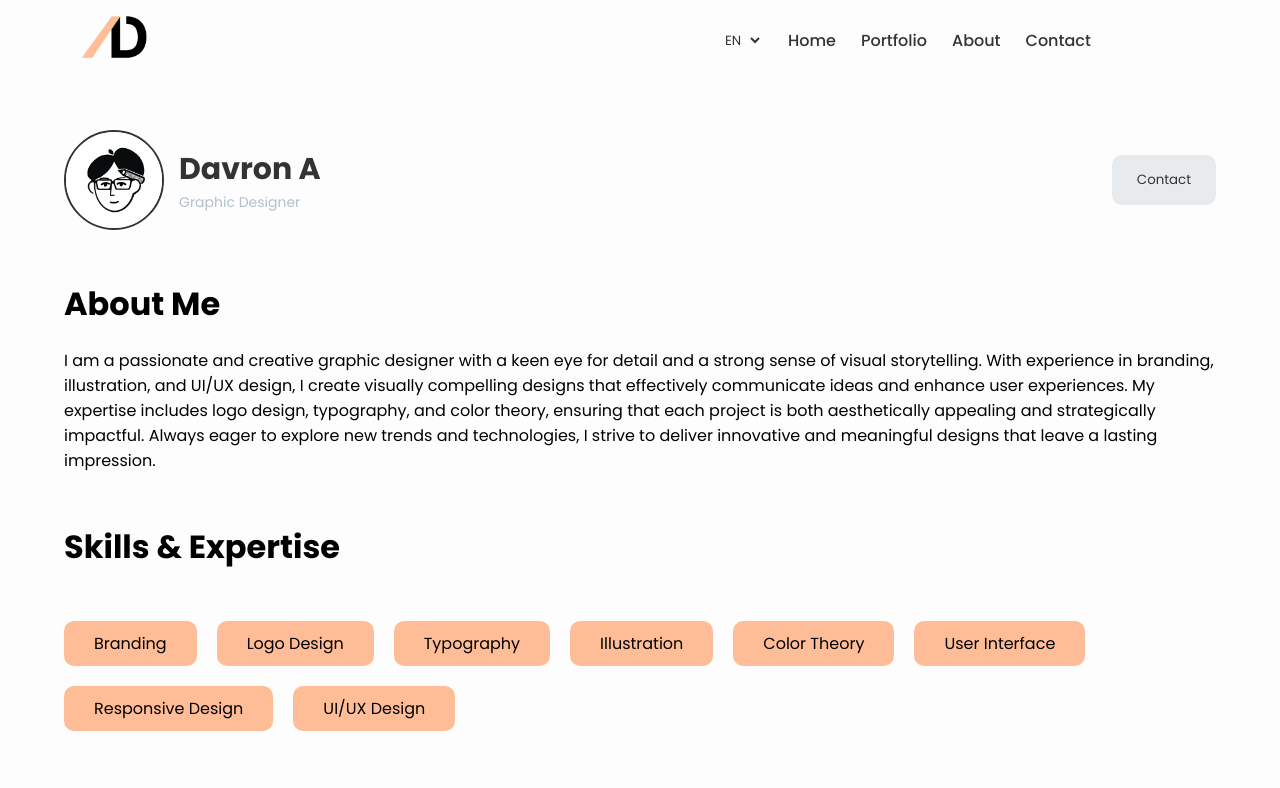
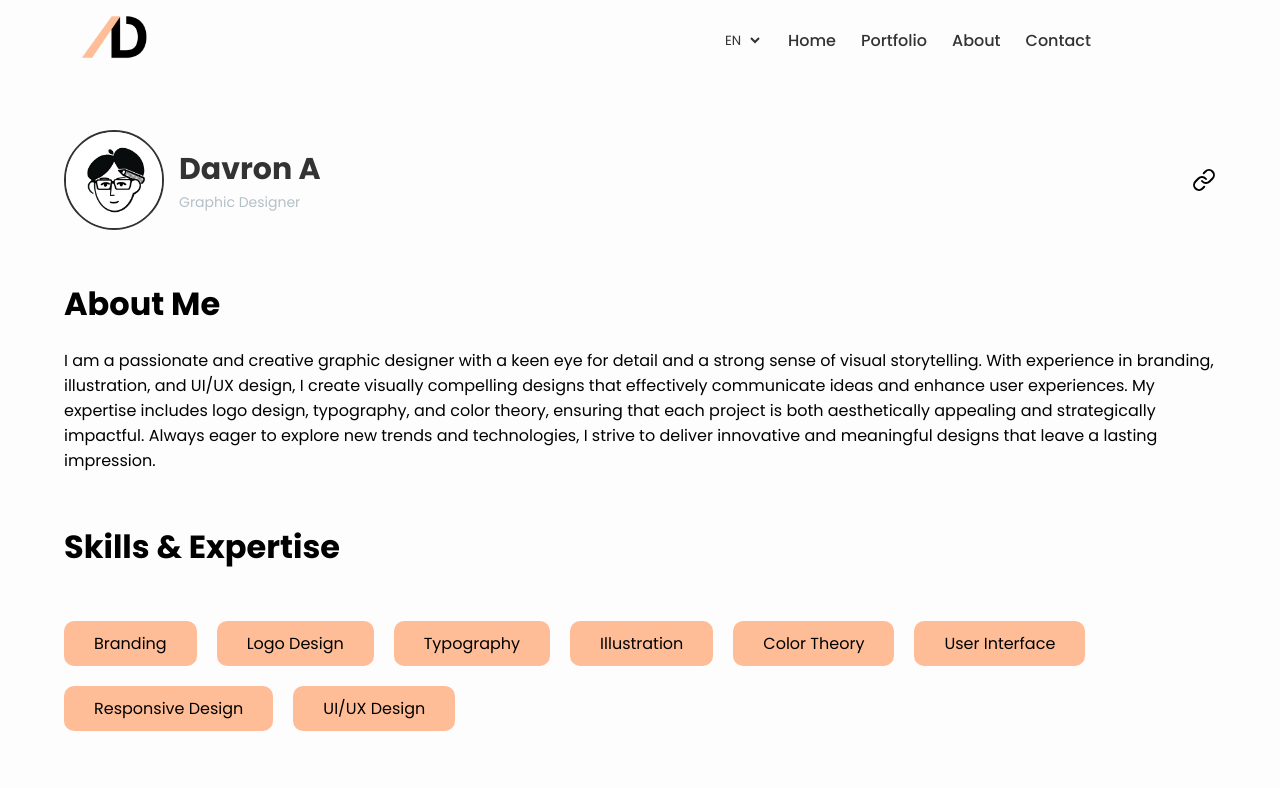
Before and after one commit to nematjonovv/PortfolioAD, a React (Vite) app: page /about in a window 1280 px wide. Shown: the top 788 px of the page. Built offline with nearby package versions, Linux system fonts and the light colour scheme.

Commit message:
form contact

```diff
--- a/src/components/About/AboutHead/AboutHead.jsx
+++ b/src/components/About/AboutHead/AboutHead.jsx
@@ -2,6 +2,7 @@ import './AboutHead.scss'
 import profileImg from '../../../../public/images/DAVRON.jpg'
 import FormContact from '../../FormContact/FormContact'
 import { useState } from 'react'
+import { Link } from 'lucide-react'
 function AboutHead() {
     const [showForm, setShowForm] = useState(false)
   return (
@@ -14,7 +15,7 @@ function AboutHead() {
                     <p>Graphic Designer</p>
                 </span>
             </div>
-            <button className='profile_contact' onClick={()=> setShowForm(true)}>Contact</button>
+            <Link to={"/contact"} className='profile_contact'>Contact</Link>
         </div>
         <div className={showForm ? 'about_contact active' : 'about_contact'}>
             <FormContact />
```
